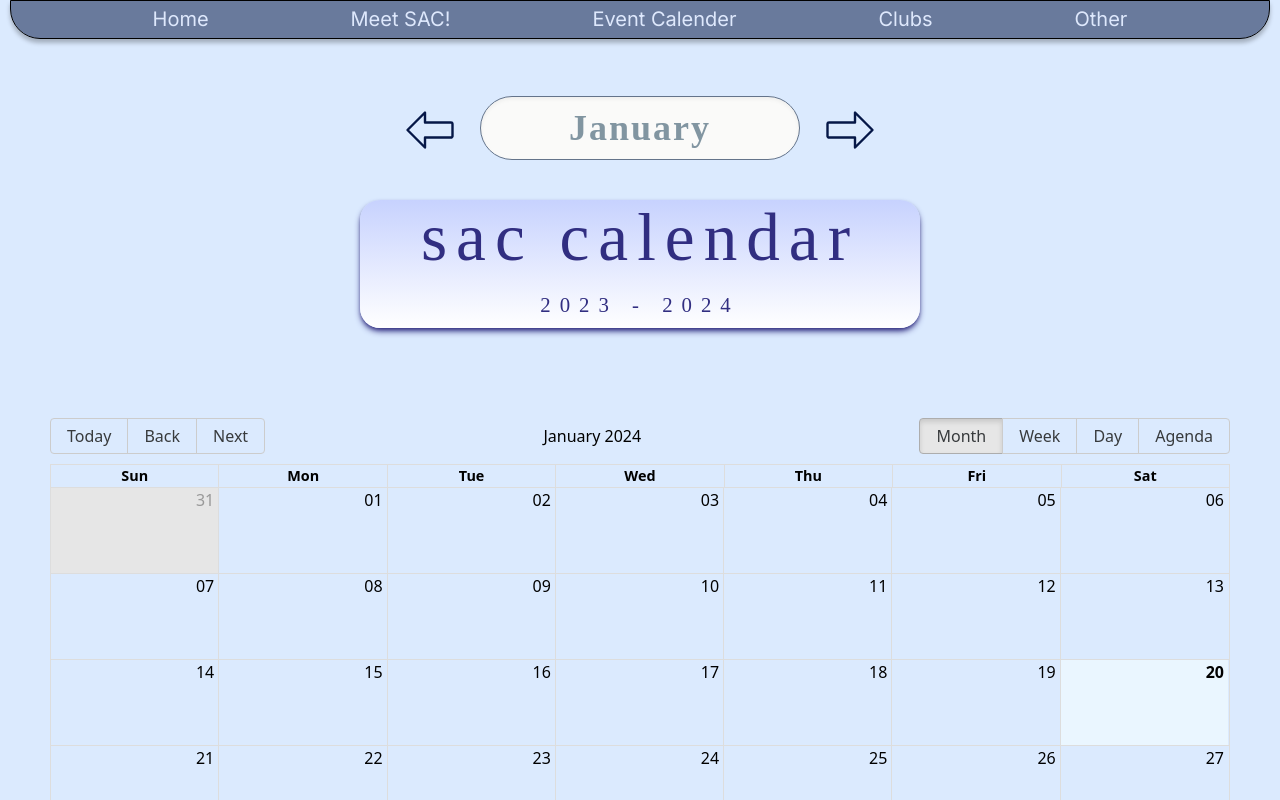
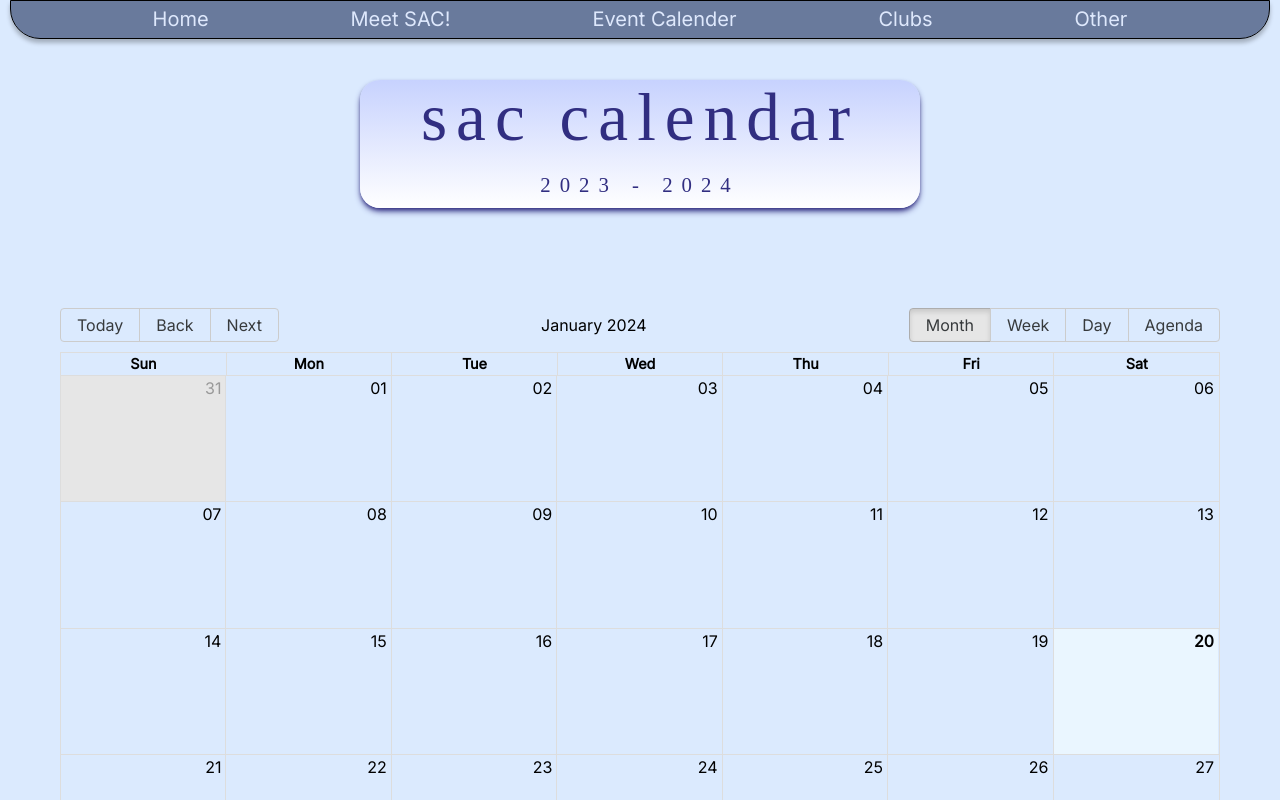
Before and after one commit to faymo/MMHS-SAC, a React (Create React App) app: page /Event in a window 1280 px wide. Shown: the top 800 px of the page. Built offline with nearby package versions, Linux system fonts and the light colour scheme; a web font is replaced by a local one.

Commit message:
calender2

```diff
--- a/package.json
+++ b/package.json
@@ -7,7 +7,6 @@
     "@testing-library/react": "^13.4.0",
     "@testing-library/user-event": "^13.5.0",
     "date-fns": "^3.3.1",
-    "date-picker": "^0.5.0",
     "react": "^18.2.0",
     "react-big-calendar": "^1.8.7",
     "react-datepicker": "^6.1.0",
--- a/src/components/Calender.js
+++ b/src/components/Calender.js
@@ -5,6 +5,7 @@ import startOfWeek from "date-fns/startOfWeek";
 import React, { useState } from "react";
 import { Calendar, dateFnsLocalizer } from "react-big-calendar";
 import "react-big-calendar/lib/css/react-big-calendar.css";
+import '../styles/Calender.css';
 
 const locales = {
     "en-US": require("date-fns/locale/en-US"),
@@ -28,8 +29,8 @@ const events = [
     {
         title: "Sacentine",
         allDay: true,
-        start: new Date("2024-02-14"),
-        end: new Date("2023-022-14"),
+        start: new Date(2024, 1, 14),
+        end: new Date(2024, 1, 14),
     },
 
 ];
@@ -38,8 +39,13 @@ function Calender() {
     const [allEvents] = useState(events);
 
     return (
-        <div className="Calender">
-            <Calendar localizer={localizer} events={allEvents} startAccessor="start" endAccessor="end" style={{ height: 500, margin: "50px" }} />
+        <div class="calender">
+            <Calendar localizer={localizer} events={allEvents} startAccessor="start" endAccessor="end" style={
+                {
+                height: 700,
+                margin: "60px",
+
+                }} />
         </div>
     );
 }
--- a/src/pages/Event.js
+++ b/src/pages/Event.js
@@ -1,35 +1,13 @@
 import React from 'react'
 import '../styles/Event.css'
-import Navbar from '../components/Navbar'
 import Calender from '../components/Calender'
 
 function Event() {
   return (
     <div class="flex w-screen h-fit flex-col max-w-full overflow-x-hidden relative bg-blue-100">
       <link href="https://fonts.googleapis.com/css2?family=Suranna&display=swap" rel="stylesheet"></link>
-      <div class="flex w-screen h-40 place-content-center">
-        <button type="button" class="items-center pr-5 self-end opacity-100">
-          <svg class="hover:fill-[#051747]" width="60" height="60" viewBox="0 0 50 50" fill="none" xmlns="http://www.w3.org/2000/svg">
-            <g id="arrow-block-left">
-            <path id="Icon" d="M6.25 25L20.8333 10.4167V18.75H42.0833C42.6667 18.75 42.9584 18.75 43.1812 18.8636C43.3772 18.9634 43.5366 19.1228 43.6365 19.3188C43.75 19.5416 43.75 19.8333 43.75 20.4167V29.5834C43.75 30.1667 43.75 30.4584 43.6365 30.6813C43.5366 30.8773 43.3772 31.0366 43.1812 31.1365C42.9584 31.25 42.6667 31.25 42.0833 31.25H20.8333V39.5834L6.25 25Z" stroke="#051747" stroke-width="2" stroke-linecap="round" stroke-linejoin="round"/>
-            </g>
-          </svg>
-        </button>
 
-        <div class="w-[20rem] h-[4rem] self-end bg-stone-50 rounded-[40px] shadow-inner border border-slate-500 place-content-center flex">
-          <div class="text-center place-self-center text-sky-950 text-opacity-50 text-4xl font-semibold font-['Coolvetica'] tracking-[2px]">January</div>
-        </div>
-
-        <button type="button" class="items-center self-end pl-5 opacity-100">
-          <svg class="hover:fill-[#051747]" width="60" height="60" viewBox="0 0 50 50" fill="none" xmlns="http://www.w3.org/2000/svg">
-            <g id="arrow-block-right">
-            <path id="Icon" d="M43.75 25L29.1667 10.4167V18.75H7.91667C7.33328 18.75 7.04158 18.75 6.81876 18.8636C6.62276 18.9634 6.4634 19.1228 6.36353 19.3188C6.25 19.5416 6.25 19.8333 6.25 20.4167V29.5834C6.25 30.1667 6.25 30.4584 6.36353 30.6813C6.4634 30.8773 6.62276 31.0366 6.81876 31.1365C7.04158 31.25 7.33328 31.25 7.91667 31.25H29.1667V39.5834L43.75 25Z" stroke="#051747" stroke-width="2" stroke-linecap="round" stroke-linejoin="round"/>
-            </g>
-          </svg>
-        </button>
-      </div>
-
-      <div class="w-[35rem] h-32 my-10 flex flex-col place-self-center place-content-center shadow-md hover:scale-[1.1] shadow-indigo-900 bg-gradient-to-b from-indigo-200 to-white rounded-[20px]">
+      <div class="w-[35rem] h-32 mt-20 mb-10 flex flex-col place-self-center place-content-center shadow-md hover:scale-[1.1] shadow-indigo-900 bg-gradient-to-b from-indigo-200 to-white rounded-[20px]">
         <div class="h-fit text-center flex self-center text-indigo-900 text-[4.2rem] font-normal font-['Suranna'] lowercase tracking-[9px]">SAC Calendar</div>
         <div class="h-fit mb-5 text-center flex self-center text-indigo-900 text-[1.3rem] font-normal font-['Suranna'] lowercase tracking-[9px]">2023 - 2024</div>
       </div>
--- /dev/null
+++ b/src/styles/Calender.css
@@ -0,0 +1,10 @@
+.calender{
+    font-family: 'Inter';
+}
+
+    .calender.rbc-header{
+        background: #79b8e4;
+        color:white;
+        padding: 10px;
+        font-size: 12px;
+    }
```
Also changed, not shown: 1 other file (tests, documents, lock files or other folders).
